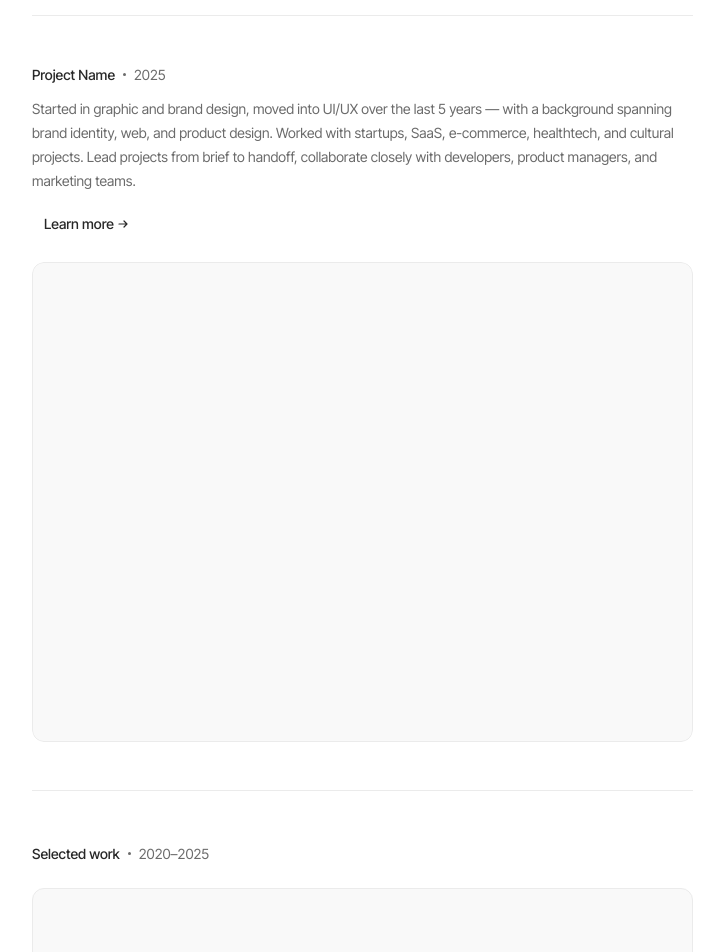
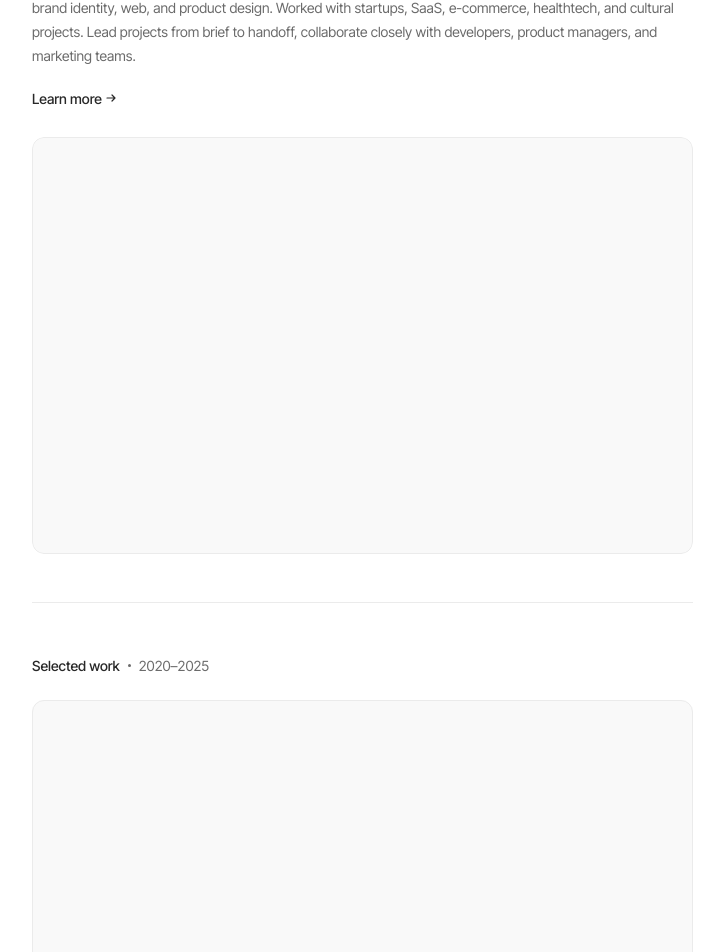
Before and after one commit to vlasovapolina/vlasovapolina, a Next.js app: page / in a window 1280 px wide. Shown: the part 1598-2550 px from the top of the page, without its empty margins (507-1231 px from the left). Built offline with nearby package versions, Linux system fonts and the light colour scheme.

Commit message:
fix: Learn more alignment, 760/480 aspect ratio on all project images

```diff
--- a/app/page.tsx
+++ b/app/page.tsx
@@ -70,7 +70,7 @@ function LearnMoreBtn() {
   const [hovered, setHovered] = useState(false);
   return (
     <motion.div
-      style={{ display: "inline-flex", alignItems: "center", gap: "4px", marginBottom: "24px", position: "relative" }}
+      style={{ display: "inline-flex", alignItems: "center", marginBottom: "24px", position: "relative", marginLeft: "-12px" }}
       onMouseEnter={() => { setHovered(true); window.dispatchEvent(new Event("cursor:link")); }}
       onMouseLeave={() => { setHovered(false); window.dispatchEvent(new Event("cursor:default")); }}
       animate={hovered ? { y: -1 } : { y: 0 }}
@@ -135,10 +135,11 @@ function ProjectRow({ project, index }: { project: typeof projects[0]; index: nu
           animate={imgHovered ? { scale: 1.015 } : { scale: 1 }}
           transition={{ type: "spring", stiffness: 150, damping: 28 }}
           style={{
-            width: "100%", background: "var(--color-bg-image)",
+            width: "100%",
+            aspectRatio: "760 / 480",
+            background: "var(--color-bg-image)",
             border: "1px solid var(--color-stroke)",
             borderRadius: "12px",
-            transition: "border-color 0.2s",
             borderColor: imgHovered ? "#ccc" : "var(--color-stroke)",
           }}
           className="project-image"
@@ -221,10 +222,11 @@ export default function HomePage() {
               {[1, 2, 3, 4].map((_, i) => (
                 <div key={i} style={{
                   width: "100%",
+                  aspectRatio: "760 / 480",
                   background: "var(--color-bg-image)",
                   border: "1px solid var(--color-stroke)",
                   borderRadius: "12px",
-                }} className="project-image" />
+                }} />
               ))}
             </div>
           </div>
@@ -241,7 +243,6 @@ export default function HomePage() {
           .main-content { margin-left: 0 !important; padding-left: 20px !important; padding-right: 20px !important; }
           .mobile-bio { display: flex !important; }
           .projects-section { border-top: 1px solid var(--color-stroke); margin-top: 48px; }
-          .project-image { height: 232px !important; }
         }
         @media (max-width: 480px) {
           .mobile-bio-full { display: none !important; }
@@ -251,9 +252,6 @@ export default function HomePage() {
           .mobile-bio-full { display: flex !important; }
           .mobile-bio-short { display: none !important; }
         }
-        @media (min-width: 769px) {
-          .project-image { height: 480px !important; }
-        }
       `}</style>
     </>
   );
```
